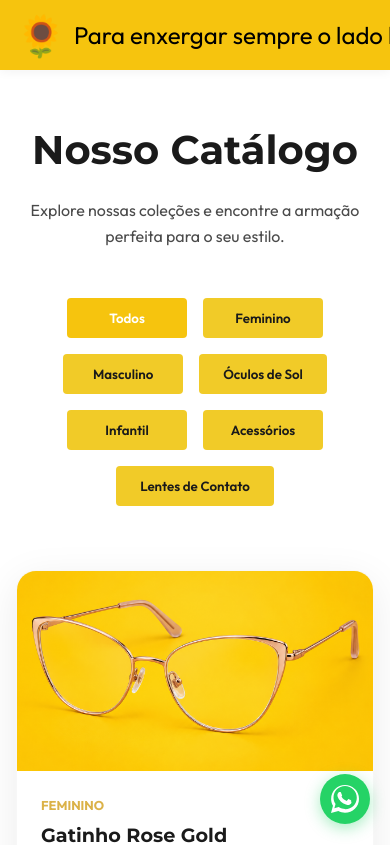
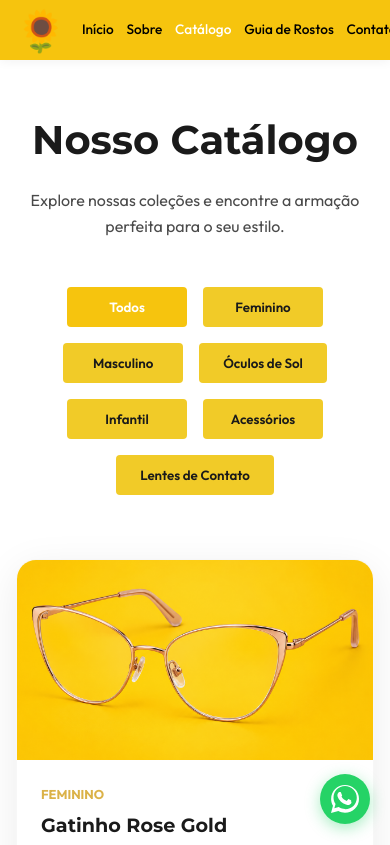
Before and after one commit to negojapis/-ticas-Candiani, a Next.js app: page /catalogo in a window 390 px wide. Shown: the top 845 px of the page. Built offline with nearby package versions, Linux system fonts and the light colour scheme.

Commit message:
fix: Apply logo-text class to headers in all sections so mobile hide works globally

```diff
--- a/src/app/catalogo/[id]/page.tsx
+++ b/src/app/catalogo/[id]/page.tsx
@@ -19,7 +19,7 @@ export default async function ProdutoDetalhe({ params }: { params: Promise<{ id:
           <div className="logo">
             <Link href="/" style={{ display: 'flex', alignItems: 'center', gap: '8px' }}>
               <span style={{ fontSize: '2.5rem', lineHeight: 0 }}>🌻</span>
-              <span style={{color: '#000000', fontWeight: 'normal', fontSize: '1.5rem'}}>Para enxergar sempre o lado bom da vida</span>
+              <span className="logo-text">Para enxergar sempre o lado bom da vida</span>
             </Link>
           </div>
           <nav className="nav">
--- a/src/app/catalogo/page.tsx
+++ b/src/app/catalogo/page.tsx
@@ -21,7 +21,7 @@ export default function Catalogo() {
           <div className="logo">
             <Link href="/" style={{ display: 'flex', alignItems: 'center', gap: '8px' }}>
               <span style={{ fontSize: '2.5rem', lineHeight: 0 }}>🌻</span>
-              <span style={{color: '#000000', fontWeight: 'normal', fontSize: '1.5rem'}}>Para enxergar sempre o lado bom da vida</span>
+              <span className="logo-text">Para enxergar sempre o lado bom da vida</span>
             </Link>
           </div>
           <nav className="nav">
```
